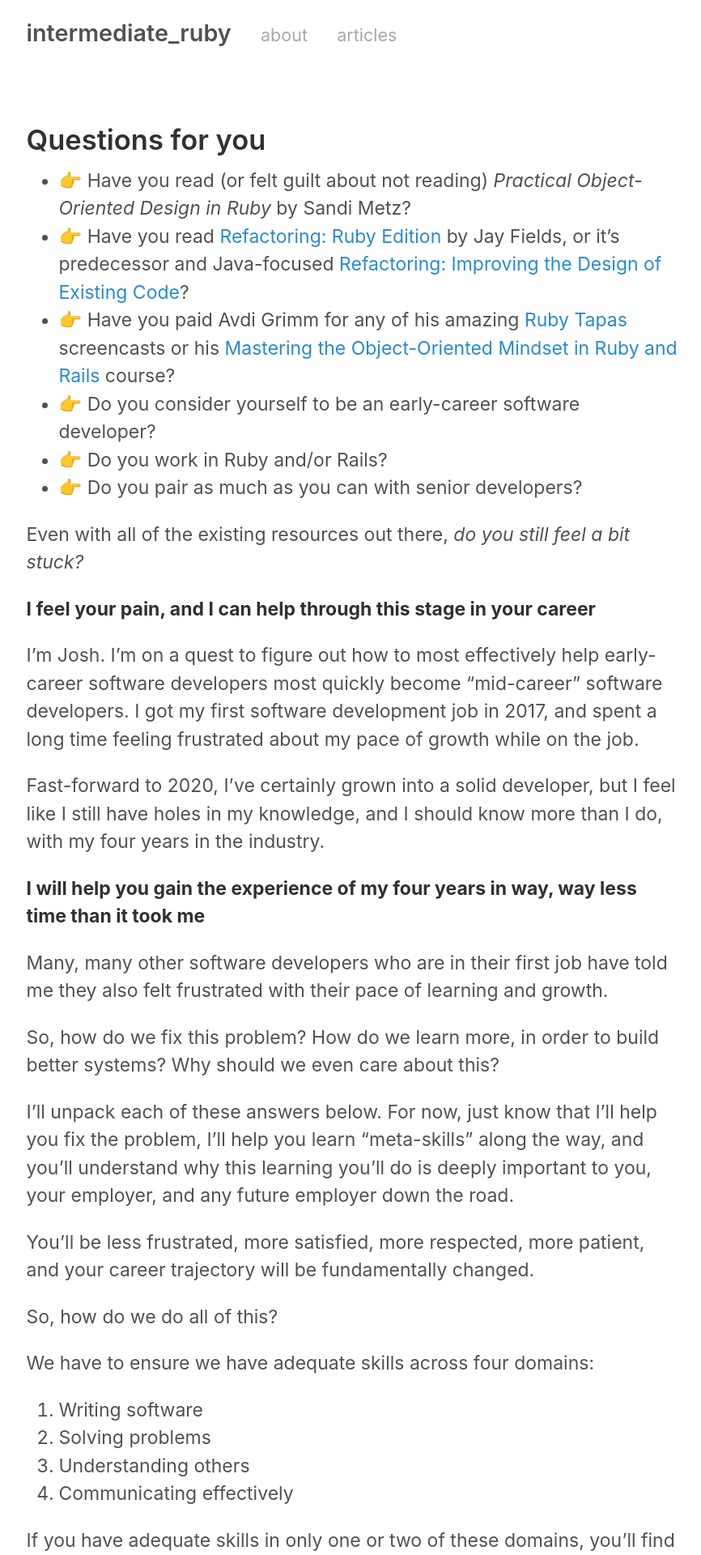
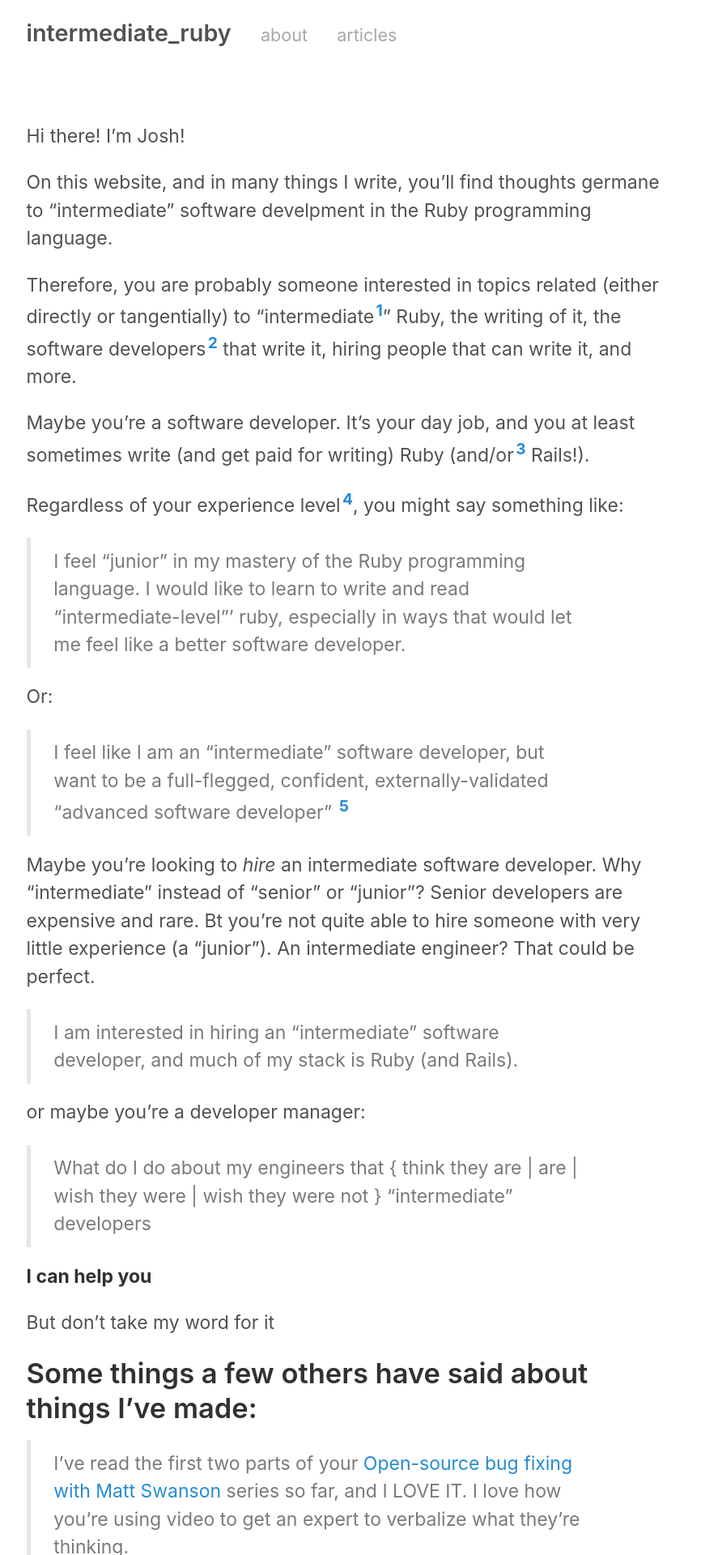
Before and after one commit to josh-works/intermediaterubycom, a Jekyll site: the page built from index.md, in a window 1280 px wide. Shown: the top 1920 px of the page at 81% size, without its empty margins (205-1071 px from the left). Built offline with Jekyll 4.4.1, drawn with Linux system fonts in a browser that asks for light colours; comment, search, counter and statistics services are not loaded; some of the changed text lies outside the part shown.

Commit message:
big updates

```diff
--- a/_includes/footer.html
+++ b/_includes/footer.html
@@ -1,6 +1,10 @@
 <footer>
   <br />
-  <p>made with ❤️ by
-    <a href="https://josh.works/">Josh Thompson</a>
-  </p>
+  This website made (and these words written) with ❤️ by Josh Thompson:
+  <ul>
+    <li><a href="https://josh.works/">www.josh.works</a></li>
+    <li><a href="https://twitter.com/josh_works">twitter.com/josh_works</a></li>
+    <li><a href="https://github.com/josh-works/">github.com/josh-works</a></li>
+    <li><a href="mailto:josh@intermediateruby.com">josh@intermediateruby.com</a></li>
+  </ul>
 </footer>
--- a/_sass/_layout.scss
+++ b/_sass/_layout.scss
@@ -11,8 +11,10 @@
 }
 
 footer {
-  p {
     text-align: center;
     font-size: $small-font-size;
+    list-style-type: none;
+  ul {
+    list-style:none;
   }
 }
--- a/index.md
+++ b/index.md
@@ -3,58 +3,59 @@ layout: default
 title: Home
 ---
 
-## Questions for you
-- 👉 Have you read (or felt guilt about not reading) _Practical Object-Oriented Design in Ruby_ by Sandi Metz?
-- 👉 Have you read [Refactoring: Ruby Edition](https://www.amazon.com/Refactoring-Ruby-Addison-Wesley-Professional-dp-0321984137/dp/0321984137/ref=mt_paperback?_encoding=UTF8&me=&qid=) by Jay Fields, or it's predecessor and Java-focused [Refactoring: Improving the Design of Existing Code](https://www.amazon.com/Refactoring-Improving-Existing-Addison-Wesley-Signature/dp/0134757599)?
-- 👉 Have you paid Avdi Grimm for any of his amazing [Ruby Tapas](https://www.rubytapas.com/) screencasts or his [Mastering the Object-Oriented Mindset in Ruby and Rails](https://avdi.codes/courses/moom/) course?
-- 👉 Do you consider yourself to be an early-career software developer?
-- 👉 Do you work in Ruby and/or Rails?
-- 👉 Do you pair as much as you can with senior developers?
+Hi there! I'm Josh!
 
-Even with all of the existing resources out there, _do you still feel a bit stuck?_
+On this website, and in many things I write, you'll find thoughts germane to "intermediate" software develpment in the Ruby programming language.
 
-**I feel your pain, and I can help through this stage in your career**
+Therefore, you are probably someone interested in topics related (either directly or tangentially) to "intermediate[^scare-quote]" Ruby, the writing of it, the software developers[^engineers] that write it, hiring people that can write it, and more.
 
-I'm Josh. I'm on a quest to figure out how to most effectively help early-career software developers most quickly become "mid-career" software developers. I got my first software development job in 2017, and spent a long time feeling frustrated about my pace of growth while on the job.
+[^engineers]: software _developer_ or software _engineer_? What a good question...
 
-Fast-forward to 2020, I've certainly grown into a solid developer, but I feel like I still have holes in my knowledge, and I should know more than I do, with my four years in the industry.
+[^scare-quote]: You'll see these square quotes a lot around here. That's part of the allure. Sometimes you won't see them, though, as they're distracting.
 
-**I will help you gain the experience of my four years in way, way less time than it took me**
+Maybe you're a software developer. It's your day job, and you at least sometimes write (and get paid for writing) Ruby (and/or[^and-or] Rails!).
 
-Many, many other software developers who are in their first job have told me they also felt frustrated with their pace of learning and growth.
+[^and-or]: Yes, I know Rails is written in Ruby, so if you use Ruby you use Rails! There's also plenty of people that use exclusively Ruby, and never touch Rails. There are also lots of people who write Ruby, and also write a lot of JS, or Elixir, or Python, or HTML, or CSS, or Sass, or C++, or maybe even use [embedded Ruby](https://matt.aimonetti.net/posts/2012-04-getting-started-with-mruby/)!
 
-So, how do we fix this problem? How do we learn more, in order to build better systems? Why should we even care about this?
+Regardless of your experience level[^xp], you might say something like:
 
-I'll unpack each of these answers below. For now, just know that I'll help you fix the problem, I'll help you learn "meta-skills" along the way, and you'll understand why this learning you'll do is deeply important to you, your employer, and any future employer down the road.
+[^xp]: You may self-identify as "junior", "intermediate", "advanced" or something else entirely.
 
-You'll be less frustrated, more satisfied, more respected, more patient, and your career trajectory will be fundamentally changed.
+> I feel "junior" in my mastery of the Ruby programming language. I would like to learn to write and read "intermediate-level"' ruby, especially in ways that would let me feel like a better software developer.
 
-So, how do we do all of this?
+Or:
 
-We have to ensure we have adequate skills across four domains:
+> I feel like I am an "intermediate" software developer, but want to be a full-flegged, confident, externally-validated "advanced software developer" [^fn1]
 
-1. Writing software
-1. Solving problems
-1. Understanding others
-1. Communicating effectively
 
-If you have adequate skills in only one or two of these domains, you'll find yourself floundering and you might not know why.
+[^fn1]: Whatever "intermediate" and "advanced" _actually_ means. They're obviously being used in a short-hand, vastly-compressed way.
 
-If you build skills across all four domains, you'll find yourself enjoying your work, because you'll be effective even as you're being challenged.
+Maybe you're looking to _hire_ an intermediate software developer. Why "intermediate" instead of "senior" or "junior"? Senior developers are expensive and rare. Bt you're not quite able to hire someone with very little experience (a "junior"). An intermediate engineer? That could be perfect.
 
-You'll deliver more value to your team, your company, and your customers, and you'll enjoy the day-to-day of your work.
+> I am interested in hiring an "intermediate" software developer, and much of my stack is Ruby (and Rails).
 
-## Don't take my word for it
+or maybe you're a developer manager:
 
-Here's what a few others have said about things I've made:
+> What do I do about my engineers that \{ think they are \| are \| wish they were \| wish they were not \} "intermediate" developers
 
-> I've read the first two parts of your [Open-source bug fixing with Matt Swanson] series so far, and I LOVE IT. I love how you're using video to get an expert to verbalise what they're thinking. This is so, so good.
+**I can help you**
 
-_\- [@Cedric Chin](https://mobile.twitter.com/ejames_c)_
 
-> Everyone I have talked to in the cohort, including myself credits you with huge gains in learning/understanding **because of the videos.** Being able to have concise instruction that I can pause, or slow down, or rewind has really allowed me to learn some basics at my own pace, without the general nervous anxiety I can get, when I feel like I missed something.
+But don't take my word for it
 
-_\- Jordan Beck_
+## Some things a few others have said about things I've made:
+
+> I've read the first two parts of your [Open-source bug fixing with Matt Swanson](https://intermediateruby.com/make-oss-contributions-part-1-finding-an-issue) series so far, and I LOVE IT. I love how you're using video to get an expert to verbalize what they're thinking.
+>
+> This is so, so good.
+
+\- [@Cedric Chin](https://mobile.twitter.com/ejames_c)
+
+> [many software developers] credit you with huge gains in learning/understanding because of [resources you've made].
+>
+> Being able to have concise instruction that I can pause, or slow down, or rewind has really allowed me to learn some basics at my own pace, without the general nervous anxiety I can get, when I feel like I missed something.
+
+\- Jordan Beck
 
 
 ## Begin Your Journey
@@ -66,3 +67,7 @@ I've got a few different resources, and this entire curriculum is under rapid de
 I'll start introducing resources like my [Intermediate Ruby Obstacle Course](https://github.com/josh-works/intermediate_ruby_obstacle_course) and [Pairing on Open Source Software: Bugfixing with Matt Swanson](https://intermediateruby.com/make-oss-contributions-part-0-introduction)
 
 Oh, and once you punch in your email address, I'll send you some questions. I promise it'll be worth your time, and it's effortless to unsubscribe.
+
+## Footnotes[^note-about-footnote]
+
+[^note-about-footnote]: These footnotes can be useful and/or self-indulgent. To use them, wherever there's a little blue number, tap or click it. The page will "jump" down to this section, and will try to scroll to the appropriate footnotes. Depending on how much space there is below the footnote, the page will or will not end up there. Click/tap this blue arrow at the end of this sentence to "jump" back to the matching footnote marker.
```
